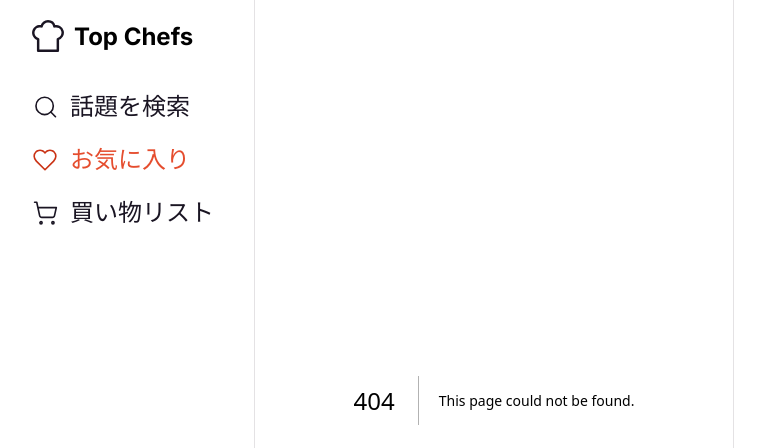
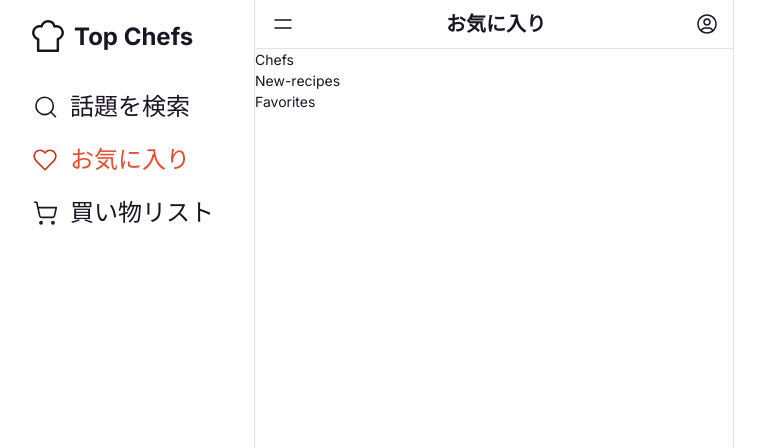
Before and after one commit to qin-team-recipe/01-frontend, a Next.js app: page /favorites in a window 1280 px wide. Before the commit this address had no page. Shown: the top 448 px of the page, without its empty margins (267-1032 px from the left). Built offline with nearby package versions, Linux system fonts and the light colour scheme.

Commit message:
ヘッダー

```diff
--- /dev/null
+++ b/src/app/favorites/favorites.module.scss
@@ -0,0 +1,18 @@
+.header {
+  display: flex;
+  flex-direction: row;
+  justify-content: space-between;
+  padding: 12px 16px;
+  align-items: center;
+  align-self: stretch;
+  border-bottom: 1px solid #e4e2e4;
+}
+
+.text-favorite {
+  color: #1a1523;
+  font-family: Inter;
+  font-size: 20px;
+  font-style: normal;
+  font-weight: 700;
+  line-height: 24px;
+}
--- /dev/null
+++ b/src/app/favorites/page.tsx
@@ -0,0 +1,26 @@
+import Link from "next/link";
+
+import { IconTablerMenu } from "@/components/Icon";
+import { IconAvatar } from "@/components/Icon/IconAvatar";
+
+import styles from "./favorites.module.scss";
+
+export default function Page() {
+  return (
+    <main>
+      <div className={styles.header}>
+        <Link href={"settings"}>
+          <IconTablerMenu color="#1A1523" />
+        </Link>
+        <span className={styles["text-favorite"]}>お気に入り</span>
+        <Link href={"my-page"}>
+          <IconAvatar color="#1A1523" />
+        </Link>
+      </div>
+
+      <div>Chefs</div>
+      <div>New-recipes</div>
+      <div>Favorites</div>
+    </main>
+  );
+}
--- /dev/null
+++ b/src/components/Icon/IconAvatar.tsx
@@ -0,0 +1,18 @@
+export const IconAvatar = ({ color }: { color: string }) => (
+  <svg
+    stroke={color}
+    width="20"
+    height="20"
+    xmlns="http://www.w3.org/2000/svg"
+    viewBox="0 0 20 20"
+    fill="none"
+  >
+    <path
+      d="M4.16797 16.849C4.41548 16.0252 4.92194 15.3032 5.61222 14.79C6.30249 14.2768 7.13982 13.9997 7.99997 14H12C12.8612 13.9997 13.6996 14.2774 14.3904 14.7918C15.0811 15.3062 15.5874 16.0298 15.834 16.855M1 10C1 11.1819 1.23279 12.3522 1.68508 13.4442C2.13738 14.5361 2.80031 15.5282 3.63604 16.364C4.47177 17.1997 5.46392 17.8626 6.55585 18.3149C7.64778 18.7672 8.8181 19 10 19C11.1819 19 12.3522 18.7672 13.4442 18.3149C14.5361 17.8626 15.5282 17.1997 16.364 16.364C17.1997 15.5282 17.8626 14.5361 18.3149 13.4442C18.7672 12.3522 19 11.1819 19 10C19 8.8181 18.7672 7.64778 18.3149 6.55585C17.8626 5.46392 17.1997 4.47177 16.364 3.63604C15.5282 2.80031 14.5361 2.13738 13.4442 1.68508C12.3522 1.23279 11.1819 1 10 1C8.8181 1 7.64778 1.23279 6.55585 1.68508C5.46392 2.13738 4.47177 2.80031 3.63604 3.63604C2.80031 4.47177 2.13738 5.46392 1.68508 6.55585C1.23279 7.64778 1 8.8181 1 10ZM7 8C7 8.79565 7.31607 9.55871 7.87868 10.1213C8.44129 10.6839 9.20435 11 10 11C10.7956 11 11.5587 10.6839 12.1213 10.1213C12.6839 9.55871 13 8.79565 13 8C13 7.20435 12.6839 6.44129 12.1213 5.87868C11.5587 5.31607 10.7956 5 10 5C9.20435 5 8.44129 5.31607 7.87868 5.87868C7.31607 6.44129 7 7.20435 7 8Z"
+      stroke="#1A1523"
+      strokeWidth="1.5"
+      strokeLinecap="round"
+      strokeLinejoin="round"
+    />
+  </svg>
+);
--- /dev/null
+++ b/src/components/Icon/IconTablerMenu.tsx
@@ -0,0 +1,21 @@
+export const IconTablerMenu = ({ color }: { color: string }) => (
+  <svg
+    stroke={color}
+    width="24"
+    height="24"
+    viewBox="0 0 24 24"
+    fill="none"
+    xmlns="http://www.w3.org/2000/svg"
+    strokeWidth="1.5"
+    strokeLinecap="round"
+    strokeLinejoin="round"
+  >
+    <path
+      d="M4 8H20M4 16H20"
+      stroke="#1A1523"
+      stroke-width="1.5"
+      stroke-linecap="round"
+      stroke-linejoin="round"
+    />
+  </svg>
+);
--- a/src/components/Icon/index.tsx
+++ b/src/components/Icon/index.tsx
@@ -15,3 +15,4 @@ export { IconOthers } from "@/components/Icon/IconOthers";
 export { IconPlus } from "@/components/Icon/IconPlus";
 export { IconPlusBox } from "@/components/Icon/IconPlusBox";
 export { IconSearch } from "@/components/Icon/IconSearch";
+export { IconTablerMenu } from "@/components/Icon/IconTablerMenu";
```
